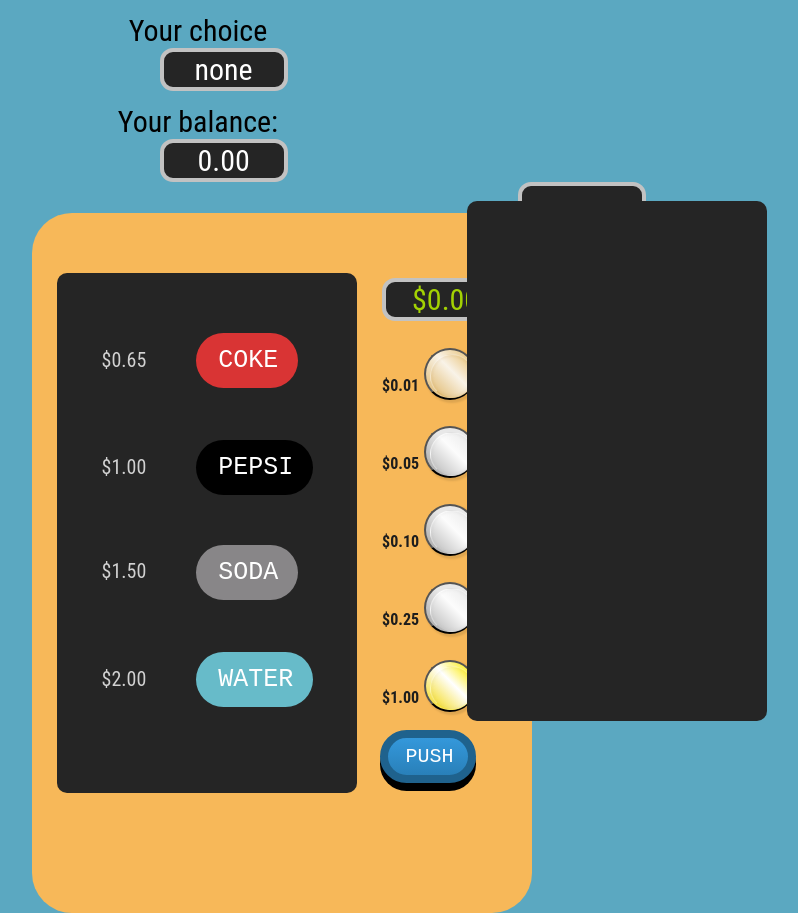
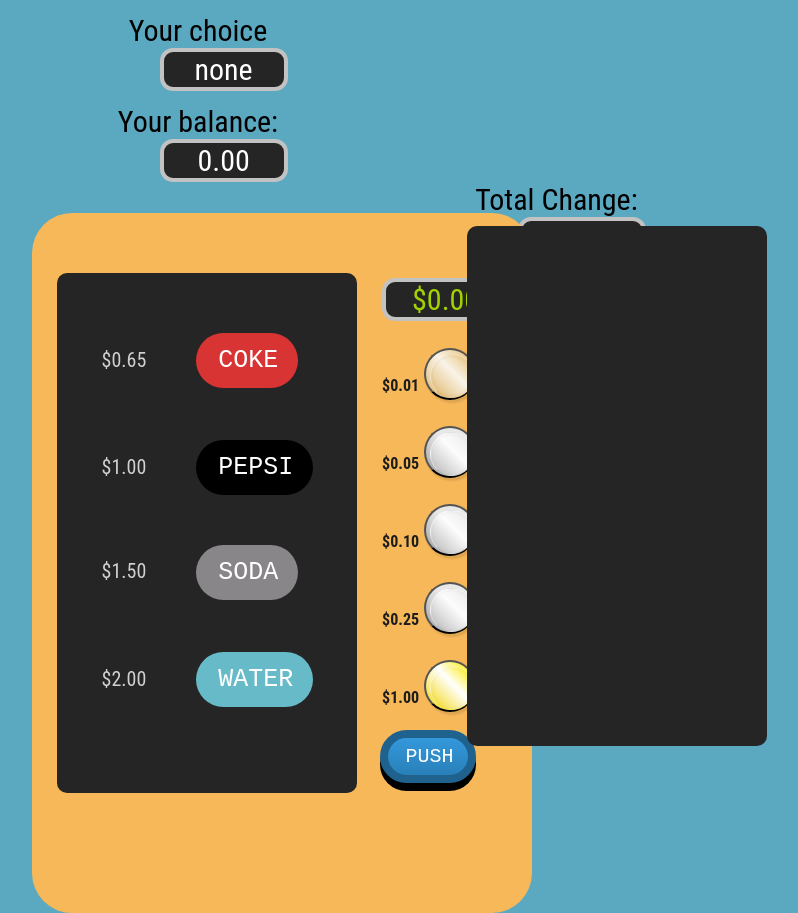
Before and after one commit to HuascarMC/vending-machine, a React (Create React App) app: page / in a window 1280 px wide. Shown: the whole page, without its empty margins (450-1248 px from the left). Built offline with nearby package versions, Linux system fonts and the light colour scheme.

Commit message:
css finished for bucket

```diff
--- a/src/Containers/BucketContainer/BucketContainer.js
+++ b/src/Containers/BucketContainer/BucketContainer.js
@@ -34,6 +34,7 @@ class BucketContainer extends React.Component {
    // var result = this.generateChange()
   return(
   <div>
+    <p className="title-total-change">Total Change: </p>
     <div className="changeTotal">
       {this.props.changeTotal}
     </div>
--- a/src/index.css
+++ b/src/index.css
@@ -13,6 +13,11 @@ button {
 
 .bucket {
   text-decoration-color : white !important;
+}
+
+.title-total-change {
+  margin: 0 0 0 56% !important;
+  font-size: 30px;
 }
 
 .changeTotal {
@@ -78,13 +83,13 @@ button {
 }
 
 .title {
-  margin: 1% 0 0 0!important;
+  margin: 1% 0 0 0 !important;
   font-size: 30px;
 }
 
 .bucket {
   position: absolute;
-  margin-top: 10%;
+  margin-top: 12%;
   margin-left: 6%;
   top: 60px;
   left: 65%;
```
